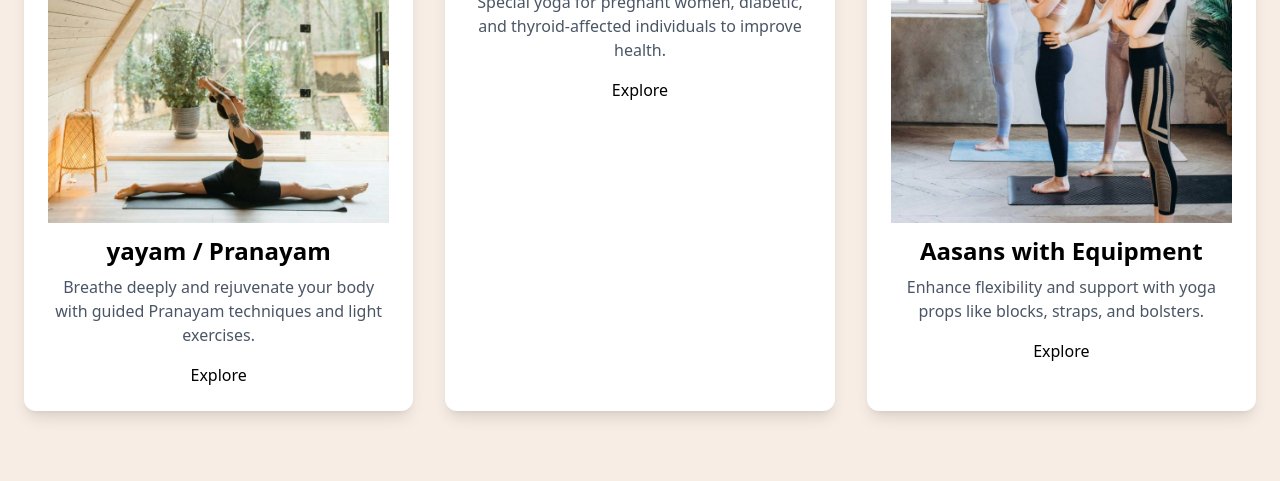
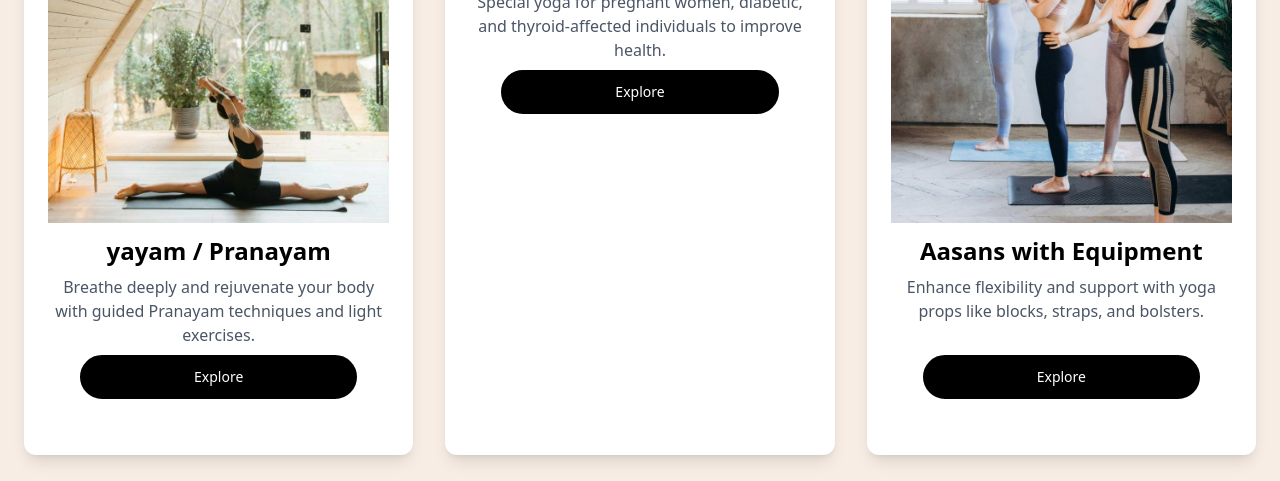
Before and after one commit to Raghavcpp/aanandam-yoga, a React (Vite) app: page / in a window 1280 px wide. Shown: the part 2575-3056 px from the top of the page. Built offline with nearby package versions, Linux system fonts and the light colour scheme.

Commit message:
classes style

```diff
--- a/src/sections/classes.jsx
+++ b/src/sections/classes.jsx
@@ -12,40 +12,70 @@ const Classes = () => {
 
           {/* Vayayam / Pranayam */}
           <div className="bg-white p-6 rounded-xl shadow-lg border-t-4">
-            <img src="/images/h2-event-img1.png" alt="h2-event-img1" className=" h-auto mb-3" />
+            <div className="overflow-hidden">
+              <img src="/images/h2-event-img1.png" alt="h2-event-img1" className="transition-transform duration-500 hover:scale-110 h-auto mb-3" />
+            </div>
             <h3 className="text-2xl font-semibold text-black">yayam / Pranayam</h3>
-            <p className="text-gray-600 mt-2">
+            <p className="text-gray-600 mt-2 h-18">
               Breathe deeply and rejuvenate your body with guided Pranayam techniques and light exercises.
             </p>
-            <button className="mt-4 btn btn-outline btn-success">Explore</button>
+            <div className="flex mt-2 px-6 pb-8 sm:px-8">
+              <a
+                  aria-describedby="tier-company"
+                  className="items-center justify-center w-full px-6 py-2.5 text-center text-white duration-200 bg-black border-2 border-black rounded-full inline-flex hover:bg-transparent hover:border-black hover:text-black focus:outline-none focus-visible:outline-black text-sm focus-visible:ring-black"
+                  href="#"
+              >
+                  Explore
+              </a>
+            </div>
           </div>
 
           {/* Aasans for Medically Affected People */}
           <div className="bg-white p-6 rounded-xl shadow-lg border-t-4">
+            <div className="overflow-hidden rounded-t-full">
             <video
               src="/images/event-list-video.mp4"
-              className="rounded-t-full h-auto mb-3"
+              className="transition-transform duration-500 rounded-t-full hover:scale-110 h-auto mb-3"
               autoPlay
               loop
               muted
               playsInline
             />
+            </div>
             <h3 className="text-2xl font-semibold text-black">Aasans for Medical Needs</h3>
-            <p className="text-gray-600 mt-2">
+            <p className="text-gray-600 mt-2 h-18">
               Special yoga for pregnant women, diabetic, and thyroid-affected individuals to improve health.
             </p>
-            <button className="mt-4 btn btn-outline btn-success">Explore</button>
+            <div className="flex mt-2 px-6 pb-8 sm:px-8">
+              <a
+                  aria-describedby="tier-company"
+                  className="items-center justify-center w-full px-6 py-2.5 text-center text-white duration-200 bg-black border-2 border-black rounded-full inline-flex hover:bg-transparent hover:border-black hover:text-black focus:outline-none focus-visible:outline-black text-sm focus-visible:ring-black"
+                  href="#"
+              >
+                  Explore
+              </a>
+            </div>
           </div>
 
 
           {/* Aasans with Equipment or Props */}
           <div className="bg-white p-6 rounded-xl shadow-lg border-t-4">
-            <img src="/images/h2-event-img3.png" alt="h2-event-img3" className=" h-auto mb-3" />
+            <div className="overflow-hidden">
+              <img src="/images/h2-event-img3.png" alt="h2-event-img3" className="transition-transform duration-500 hover:scale-110 h-auto mb-3" />
+            </div>
             <h3 className="text-2xl font-semibold text-black">Aasans with Equipment</h3>
-            <p className="text-gray-600 mt-2">
+            <p className="text-gray-600 mt-2 h-18">
               Enhance flexibility and support with yoga props like blocks, straps, and bolsters.
             </p>
-            <button className="mt-4 btn btn-outline btn-success">Explore</button>
+            <div className="flex mt-2 px-6 pb-8 sm:px-8">
+              <a
+                  aria-describedby="tier-company"
+                  className="items-center justify-center w-full px-6 py-2.5 text-center text-white duration-200 bg-black border-2 border-black rounded-full inline-flex hover:bg-transparent hover:border-black hover:text-black focus:outline-none focus-visible:outline-black text-sm focus-visible:ring-black"
+                  href="#"
+              >
+                  Explore
+              </a>
+            </div>
           </div>
 
         </div>
```
